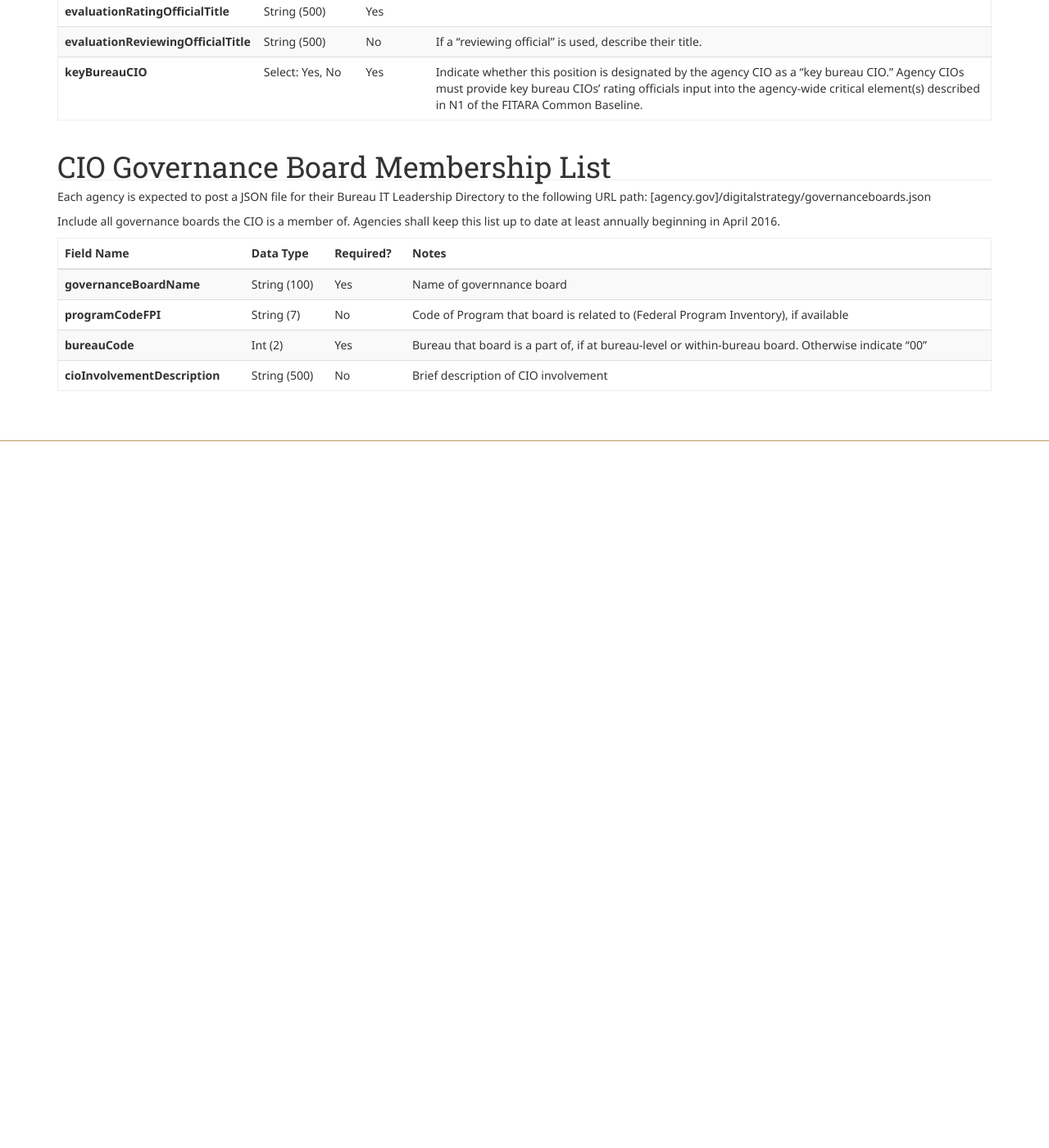
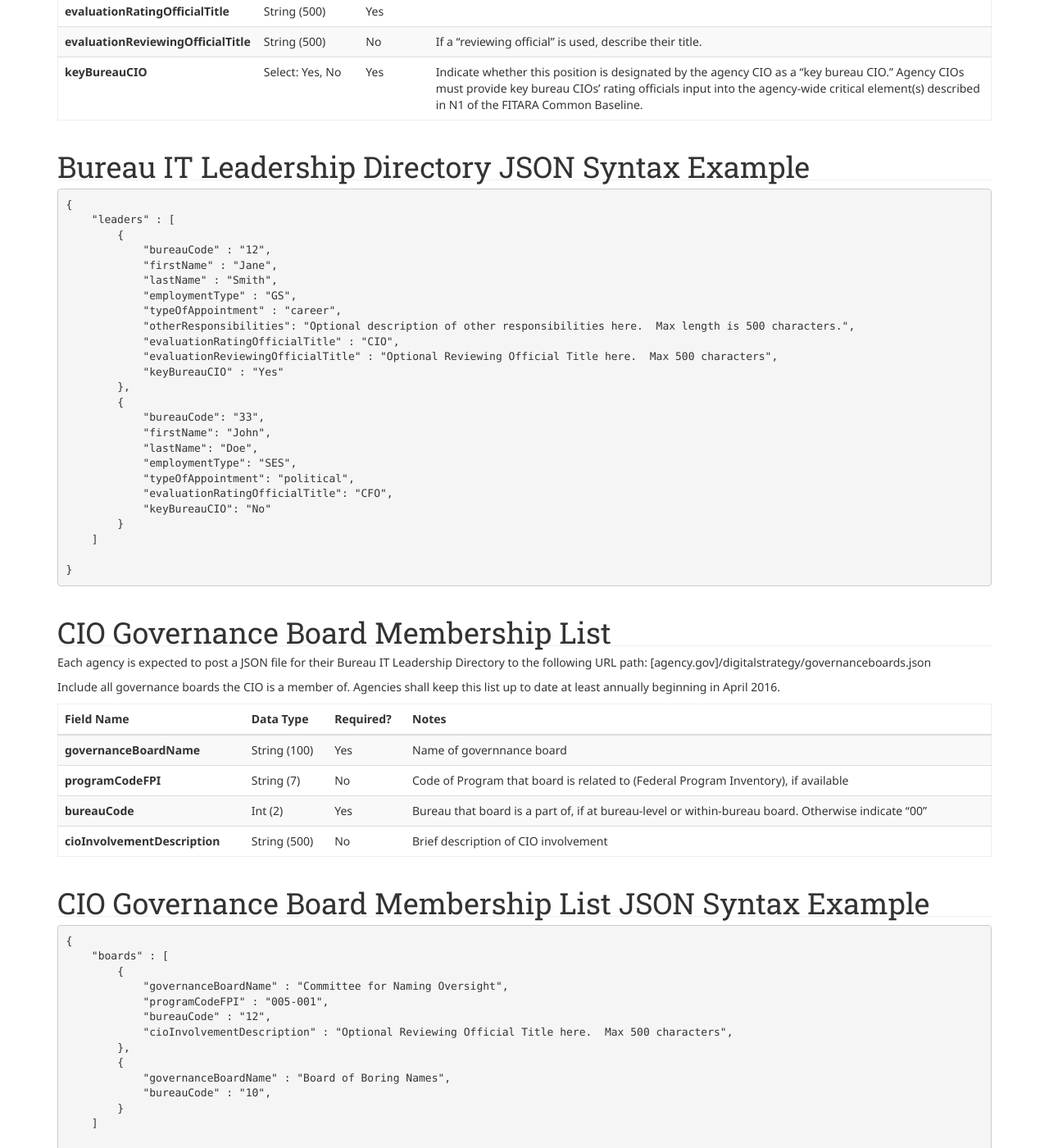
Before and after one commit to WhiteHouse/fitara, a Jekyll site: the page built from schema.md, in a window 1280 px wide and 1400 px high, scrolled down 963 px. Shown: the whole window at 82% size. Built offline with Jekyll 4.4.1, drawn with Linux system fonts in a browser that asks for light colours; before the commit the page ends 1601 px from its top, so only the background shows below that; some of the changed text lies outside the part shown.

Commit message:
added JSON examples

```diff
--- a/schema.md
+++ b/schema.md
@@ -15,10 +15,10 @@ Where optional fields are included in a catalog file but are unpopulated, they m
 
 The JSON schemas listed on this page are case sensitive. The schemas uses a camel case convention where the first letter of some words within a field are capitalized (usually all words but the first one). While it may seem subtle which characters are uppercase and lowercase, it is necessary to follow the exact same casing as defined in the schema documented here. For example:
 
-> Correct: `contactPoint`
-> Incorrect: `ContactPoint`
-> Incorrect: `contactpoint`
-> incorrect: `CONTACTPOINT`
+> Correct: `firstName`
+> Incorrect: `FirstName`
+> Incorrect: `firstname`
+> incorrect: `FIRSTNAME`
 
 Bureau IT Leadership Directory
 ---------------------------------------
@@ -40,6 +40,37 @@ Field Name                            | Data Type                       | Requir
 **evaluationReviewingOfficialTitle**  | String (500)                    | No        | If a "reviewing official" is used, describe their title.
 **keyBureauCIO**                      | Select: Yes, No                 | Yes       | Indicate whether this position is designated by the agency CIO as a “key bureau CIO.” Agency CIOs must provide key bureau CIOs’ rating officials input into the agency-wide critical element(s) described in N1 of the FITARA Common Baseline.
 
+Bureau IT Leadership Directory JSON Syntax Example
+---------------------------------------
+
+~~~json
+{
+    "leaders" : [
+        {
+            "bureauCode" : "12",
+            "firstName" : "Jane",
+            "lastName" : "Smith",
+            "employmentType" : "GS",
+            "typeOfAppointment" : "career",
+            "otherResponsibilities": "Optional description of other responsibilities here.  Max length is 500 characters.",
+            "evaluationRatingOfficialTitle" : "CIO",
+            "evaluationReviewingOfficialTitle" : "Optional Reviewing Official Title here.  Max 500 characters",
+            "keyBureauCIO" : "Yes"
+        },
+        {
+            "bureauCode": "33",
+            "firstName": "John",
+            "lastName": "Doe",
+            "employmentType": "SES",
+            "typeOfAppointment": "political",
+            "evaluationRatingOfficialTitle": "CFO",
+            "keyBureauCIO": "No"
+        }
+    ]
+
+}
+~~~
+
 CIO Governance Board Membership List
 ---------------------------------------
 Each agency is expected to post a JSON file for their Bureau IT Leadership Directory to the following URL path: [agency.gov]/digitalstrategy/governanceboards.json
@@ -53,3 +84,24 @@ Field Name                            | Data Type                       | Requir
 **programCodeFPI**                    | String (7)                      | No        | Code of Program that board is related to (Federal Program Inventory), if available
 **bureauCode**                        | Int (2)                         | Yes       | Bureau that board is a part of, if at bureau-level or within-bureau board. Otherwise indicate “00”
 **cioInvolvementDescription**         | String (500)                    | No        | Brief description of CIO involvement
+
+CIO Governance Board Membership List JSON Syntax Example
+---------------------------------------
+
+~~~json
+{
+    "boards" : [
+        {
+            "governanceBoardName" : "Committee for Naming Oversight",
+            "programCodeFPI" : "005-001",
+            "bureauCode" : "12",
+            "cioInvolvementDescription" : "Optional Reviewing Official Title here.  Max 500 characters",
+        },
+        {
+            "governanceBoardName" : "Board of Boring Names",
+            "bureauCode" : "10",
+        }
+    ]
+
+}
+~~~
```
